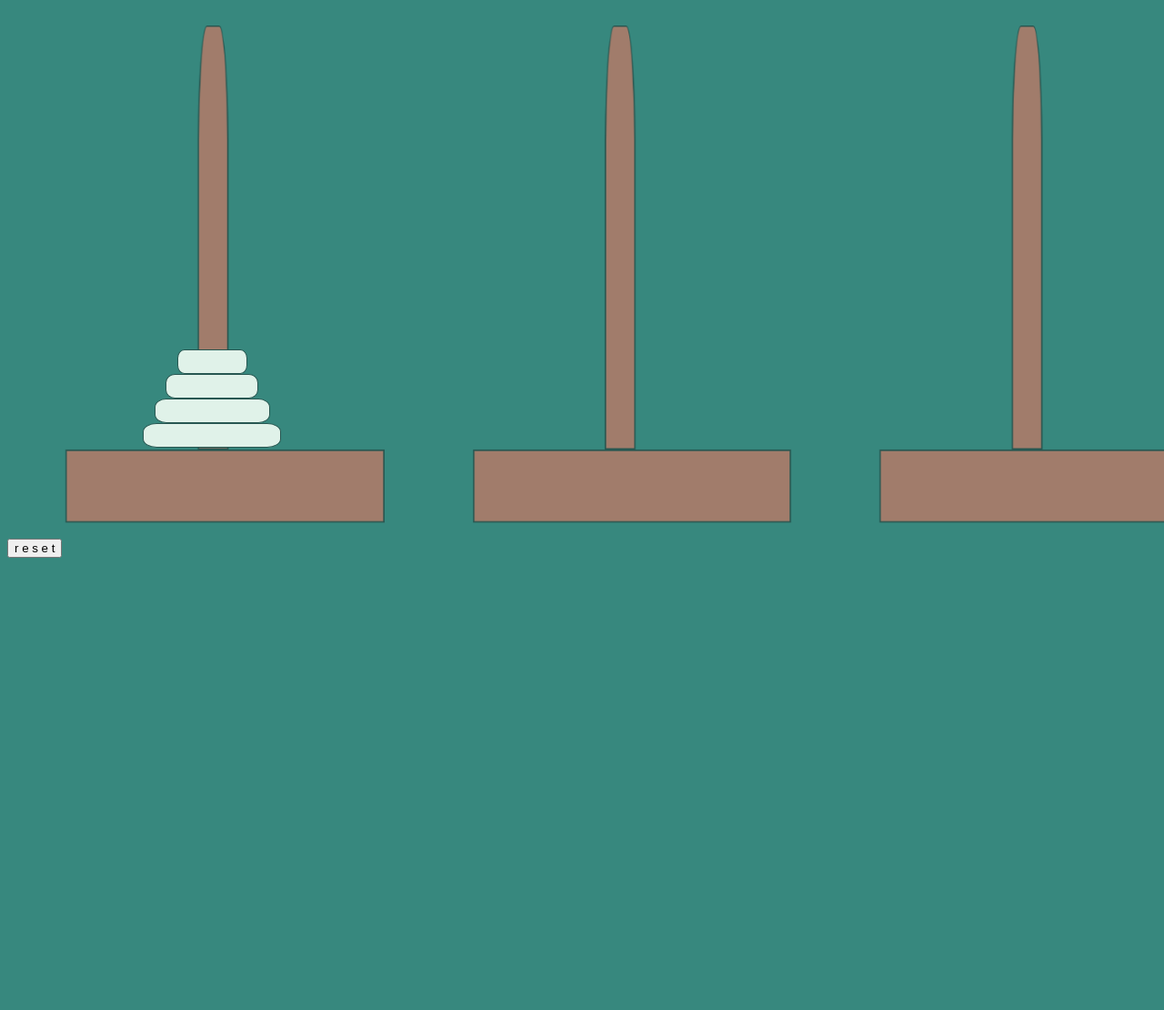
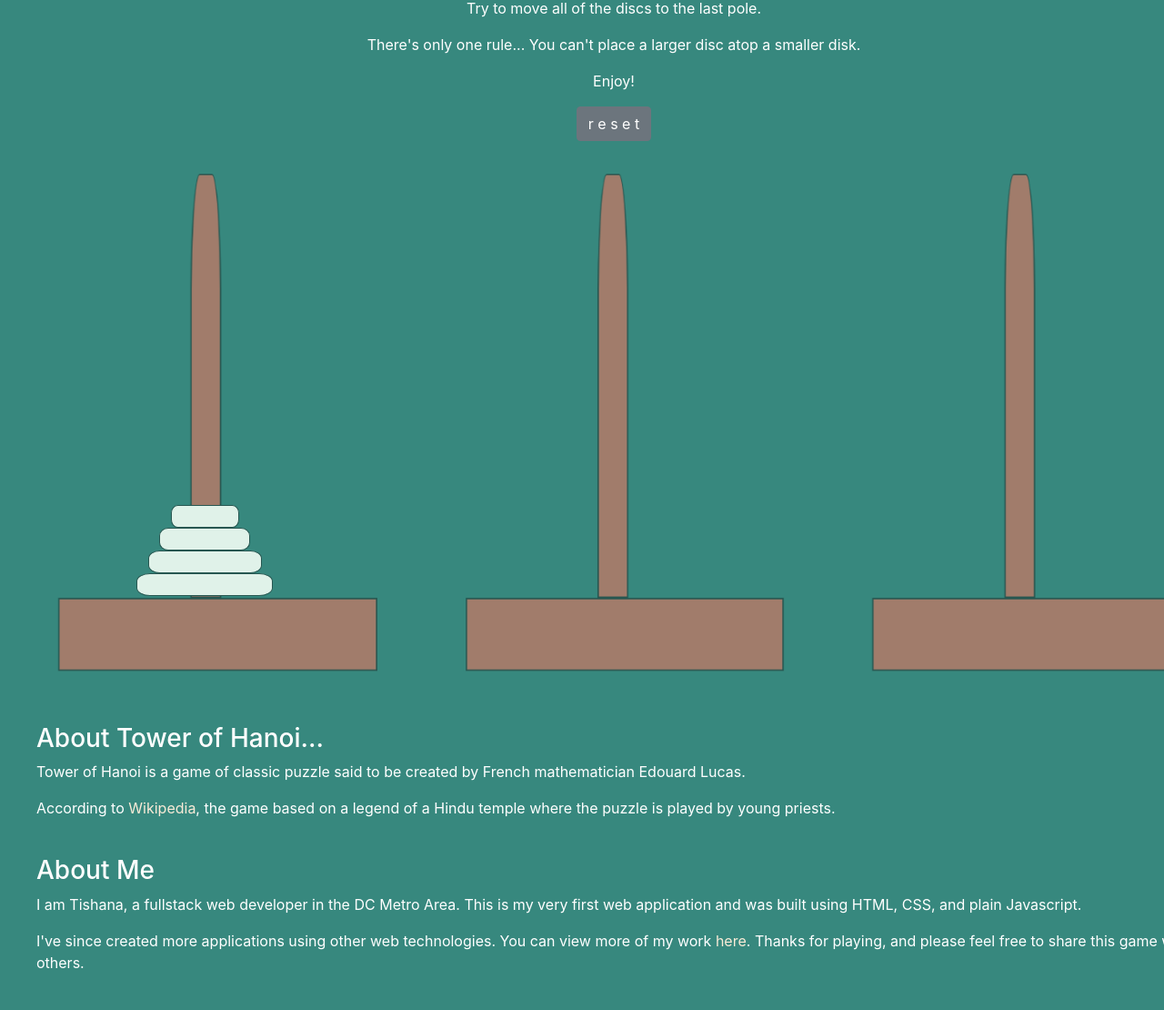
Before and after one commit to tishana/tower-of-hanoi, a plain HTML site: page index.html in a window 1280 px wide. Shown: the part 96-1206 px from the top of the page at 91% size. Before the commit the page ends 800 px from the top, so only its background shows below. Drawn offline with nearby package versions, Linux system fonts and the light colour scheme.

Commit message:
Updating game and documentation

```diff
--- a/index.html
+++ b/index.html
@@ -3,16 +3,25 @@
 
 <head>
     <meta charset="utf-8" />
-    <meta http-equiv="X-UA-Compatible" content="IE=edge">
-    <title>Tower of Hanoi by Tishana Trainor</title>
+    <meta name="viewport" content="width=device-width, initial-scale=1, shrink-to-fit=no" />
+    <title>Towers of Hanoi Game</title>
     <meta name="viewport" content="width=device-width, initial-scale=1">
+    <link rel="stylesheet" href="https://stackpath.bootstrapcdn.com/bootstrap/4.2.1/css/bootstrap.min.css" integrity="sha384-GJzZqFGwb1QTTN6wy59ffF1BuGJpLSa9DkKMp0DgiMDm4iYMj70gZWKYbI706tWS"
+        crossorigin="anonymous">
     <link rel="stylesheet" type="text/css" media="screen" href="style.css" />
-
 </head>
 
 <body>
     <header>
-        <h1>Tower of Hanoi</h1>
+        <div id="intro">
+            <h1>Towers of Hanoi</h1>
+            <h4>by Tishana Trainor</h4>
+            <p>Try to move all of the discs to the last pole.</p>
+            <p>There's only one rule... You can't place a larger disc atop a smaller disk.</p>
+            <p>Enjoy!</p>
+            <button class="reset btn btn-secondary">r e s e t</button>
+        </div>
+
     </header>
     <div id="gameBoard">
         <!-- POLES -->
@@ -22,13 +31,28 @@
             <div class="disk" id="b"></div>
             <div class="disk" id="c"></div>
             <div class="disk" id="d"></div>
-            <!-- <div class="disk" id="e"></div>
-            <div class="disk" id="f"></div> -->
+            <!-- <div class="disk" id="e"></div> -->
+            <!-- <div class="disk" id="f"></div> -->
         </div>
         <div id="poleTwo"></div>
         <div id="poleThree"></div>
     </div>
-    <button class="reset">r e s e t</button>
+
+    <div id="about">
+        <h3>About Tower of Hanoi...</h3>
+        <p>Tower of Hanoi is a game of classic puzzle said to be created by French mathematician Edouard Lucas.</p>
+        <p>According to <a class="link" href="https://en.wikipedia.org/wiki/Tower_of_Hanoi" target="_blank">Wikipedia</a>,
+            the game
+            based on a legend of a Hindu temple where the puzzle is played by young priests.</p>
+
+        <br>
+        <h3>About Me</h3>
+        <p>I am Tishana, a fullstack web developer in the DC Metro Area. This is my very first web application and was
+            built using HTML, CSS, and plain Javascript.</p>
+        <p>I've since created more applications using other web technologies. You can view more of my work <a class="link"
+                href="https://tishana.github.io/" target="_blank">here</a>. Thanks for playing, and please feel free to
+            share this game with others.</p>
+    </div>
     <script src="main.js"></script>
 </body>
 
--- a/main.js
+++ b/main.js
@@ -58,7 +58,7 @@ p1.addEventListener('click', function () {
         moveDisk(p1)
         checkGame()
     } else {
-        alert("Nah, son...")
+        alert("That move is illegal... Try again.")
     }
 })
 
@@ -73,7 +73,7 @@ p2.addEventListener('click', function () {
         moveDisk(p2)
         checkGame()
     } else {
-        alert("Nah, son...")
+        alert("That move is illegal... Try again.")
     }
 })
 
@@ -88,6 +88,6 @@ p3.addEventListener('click', function () {
         moveDisk(p3)
         checkGame()
     } else {
-        alert("Nah, son...")
+        alert("That move is illegal... Try again.")
     }
 })
--- a/style.css
+++ b/style.css
@@ -9,10 +9,17 @@
 html{
     display: flex;
     align-items: center;
+    font-family: 'Miriam Libre', sans-serif;
 }
 body{
     color: #fff;
     background-color: #37887e;
+}
+.p{
+    font-size: 0.7rem
+}
+.link{
+    color: antiquewhite;
 }
 #gameBoard{
     background-image: url("towers.png");
@@ -81,3 +88,11 @@ body{
     width: 200px;
     height: 25px;
 }
+#about{
+    margin: 40px;
+}
+#intro{
+    display: flex;
+    flex-direction: column;
+    align-items: center;
+}
```
